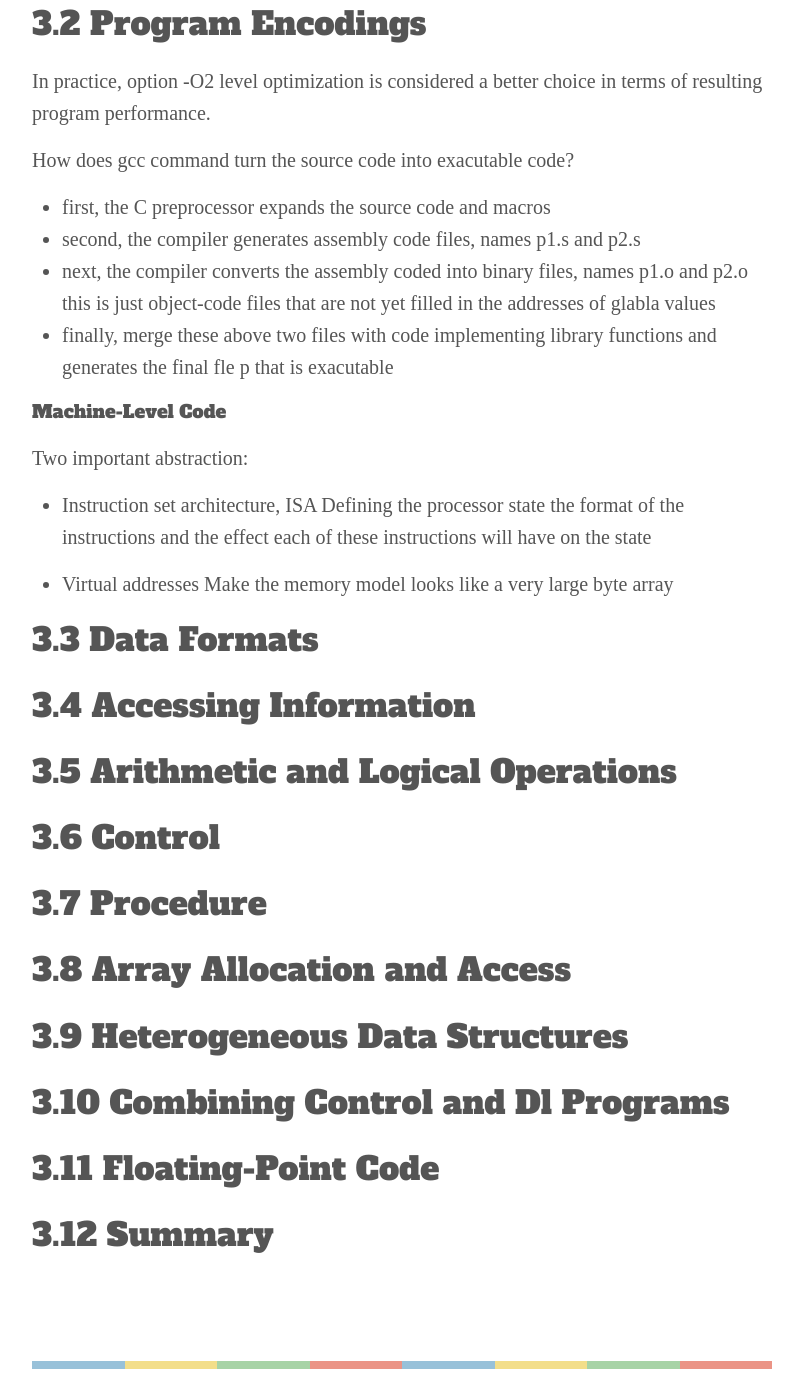
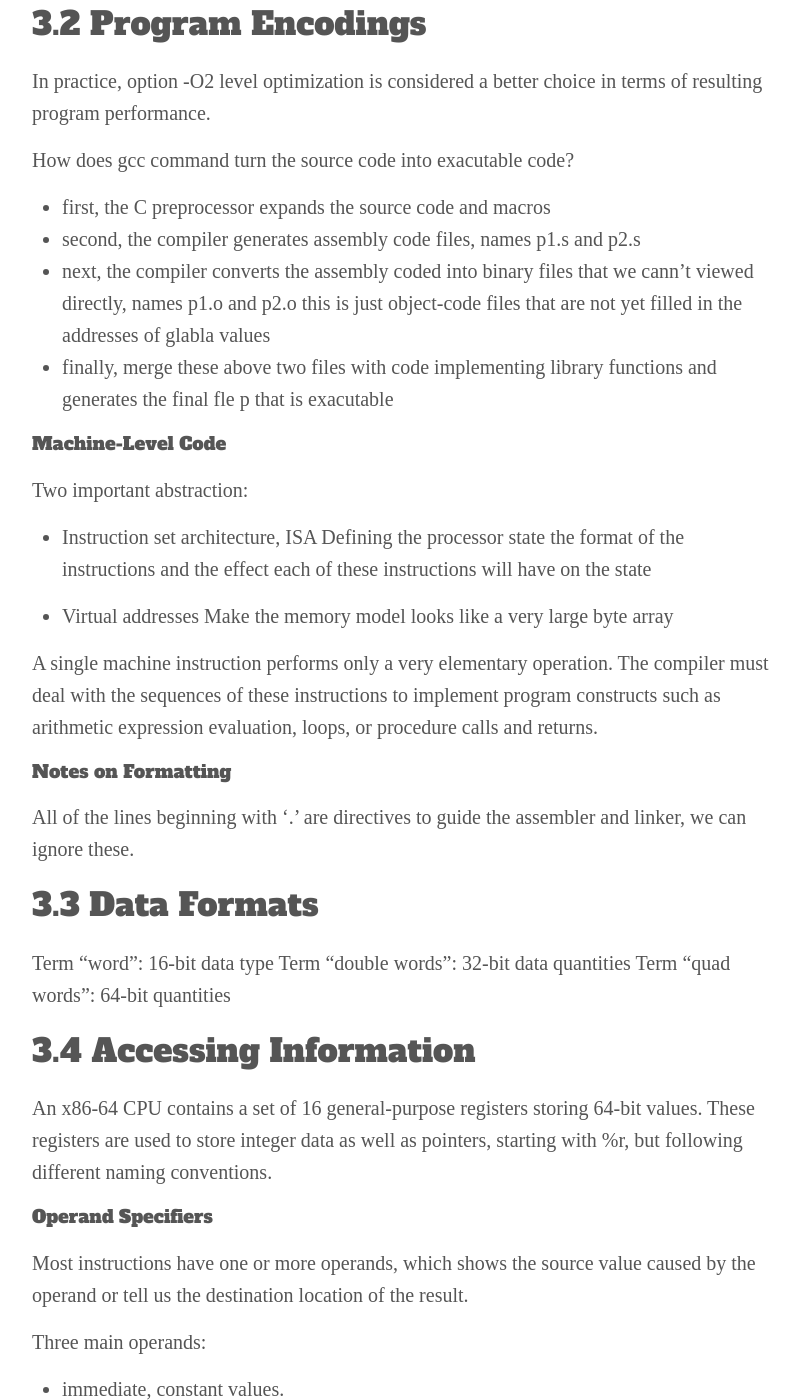
Before and after one commit to weina1117/weina1117.github.io, a Jekyll site: the page built from _posts/2016-12-8-CSAPP-Chapter3.md, in a window 1280 px wide and 1400 px high, scrolled down 1175 px. Shown: the whole window, without its empty margins (238-1041 px from the left). Built offline with Jekyll 4.4.1, drawn with Linux system fonts in a browser that asks for light colours; some web fonts are replaced; comment, search, counter and statistics services are not loaded; before the commit the page ends 2544 px from its top, so only the background shows below that; some of the changed text lies outside the part shown.

Commit message:
updates CSAPPchp3

```diff
--- a/_posts/2016-12-8-CSAPP-Chapter3.md
+++ b/_posts/2016-12-8-CSAPP-Chapter3.md
@@ -39,8 +39,9 @@ resulting program performance.
 How does gcc command turn the source code into exacutable code?
 * first, the C preprocessor expands the source code and macros
 * second, the compiler generates assembly code files, names p1.s and p2.s
-* next, the compiler converts the assembly coded into binary files, names p1.o and p2.o
-        this is just object-code files that are not yet filled in the addresses of glabla values
+* next, the compiler converts the assembly coded into binary files that we cann't viewed directly,
+        names p1.o and p2.o this is just object-code files that are not yet filled in the
+        addresses of glabla values
 * finally, merge these above two files with code implementing library functions and generates the
            final fle p that is exacutable
 
@@ -55,15 +56,43 @@ Two important abstraction:
 * Virtual addresses
   Make the memory model looks like a very large byte array
 
+A single machine instruction performs only a very elementary operation. The compiler must deal with
+the sequences of these instructions to implement program constructs such as arithmetic expression
+evaluation, loops, or procedure calls and returns.
 
+##### Notes on Formatting
+
+All of the lines beginning with '.' are directives to guide the assembler and linker, we can
+ignore these.
 
 3.3 Data Formats
 ----------------
 
-
+Term "word": 16-bit data type
+Term "double words": 32-bit data quantities
+Term "quad words": 64-bit quantities
 
 3.4 Accessing Information
 -------------------------
+
+An x86-64 CPU contains a set of 16 general-purpose registers storing 64-bit values. These registers are
+used to store integer data as well as pointers, starting with %r, but following different naming conventions.
+
+##### Operand Specifiers
+
+Most instructions have one or more operands, which shows the source value caused by the operand or tell us
+the destination location of the result.
+
+Three main operands:
+* immediate, constant values.
+* register, denote the contents of a register.
+* memory reference (effective address), in which we access the memory location according to a computed address.
+
+##### Data Movement Instructions
+
+Mostly used movement is copy data from one location to another.Operand notation makes this process much easier.
+
+
 
 
 
```
